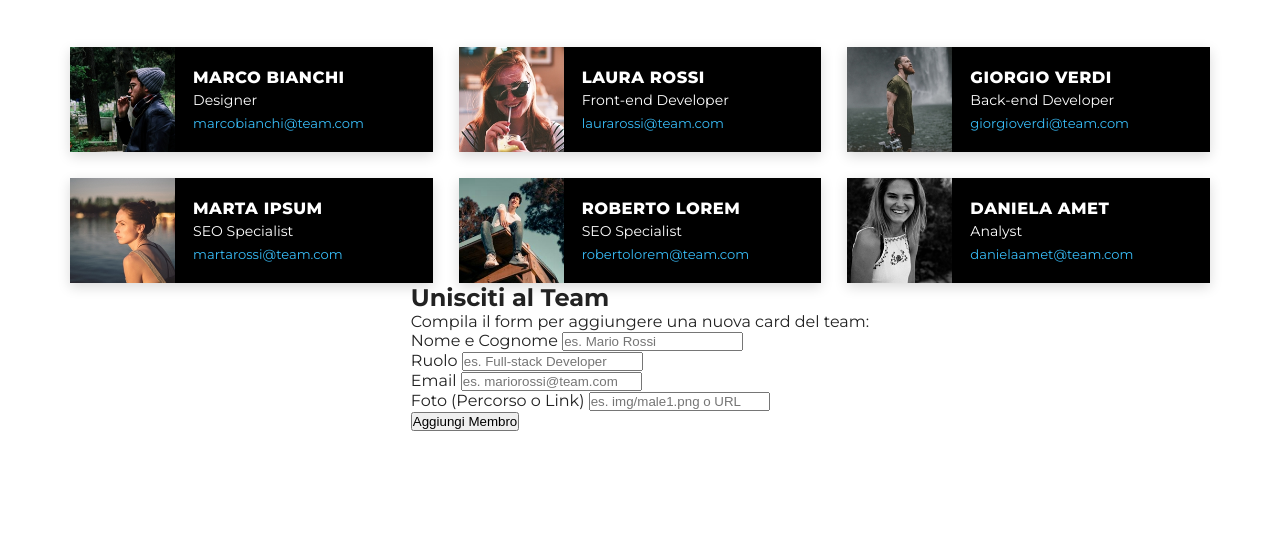
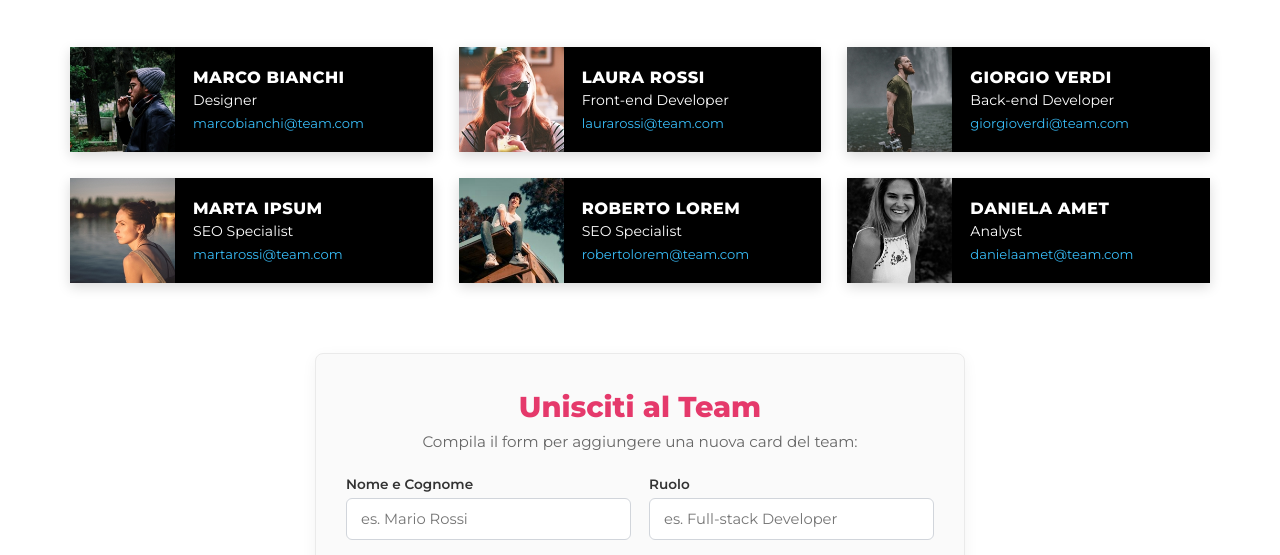
Before and after one commit to CristianDegliantoni/js-our-team, a plain HTML site: page assets 2/index.html in a window 1280 px wide. Shown: the part 199-754 px from the top of the page. Drawn offline with Linux system fonts and the light colour scheme.

Commit message:
risolzuione esercizio bonus

```diff
--- a/assets 2/style.css
+++ b/assets 2/style.css
@@ -38,10 +38,11 @@ body {
     font-weight: 400;
 }
 
-/* Griglia delle card */
+/* Griglia responsive delle card */
+/* Le card vanno automaticamente a capo (responsive) quando lo spazio si riduce */
 .container {
     display: grid;
-    grid-template-columns: repeat(3, 1fr);
+    grid-template-columns: repeat(auto-fit, minmax(320px, 1fr));
     gap: 26px;
     width: 100%;
     max-width: 1140px;
@@ -117,13 +118,91 @@ body {
     text-overflow: ellipsis;
 }
 
-/* Responsiveness per schermi medi e piccoli */
-@media (max-width: 992px) {
-    .container {
-        grid-template-columns: repeat(2, 1fr);
-    }
+/* Sezione Form Aggiunta Membro */
+.form-section {
+    margin-top: 70px;
+    width: 100%;
+    max-width: 650px;
+    background-color: #fafafa;
+    border: 1px solid #eaeaea;
+    border-radius: 8px;
+    padding: 35px 30px;
+    box-shadow: 0 4px 15px rgba(0, 0, 0, 0.05);
 }
 
+.form-section h2 {
+    color: #e5396b;
+    font-size: 1.8rem;
+    font-weight: 800;
+    text-align: center;
+    margin-bottom: 8px;
+}
+
+.form-section > p {
+    text-align: center;
+    color: #666666;
+    font-size: 0.95rem;
+    margin-bottom: 25px;
+}
+
+#add-member-form {
+    display: grid;
+    grid-template-columns: 1fr 1fr;
+    gap: 18px;
+}
+
+.form-group {
+    display: flex;
+    flex-direction: column;
+    gap: 6px;
+}
+
+.form-group label {
+    font-size: 0.85rem;
+    font-weight: 600;
+    color: #333333;
+}
+
+.form-group input {
+    font-family: inherit;
+    font-size: 0.92rem;
+    padding: 11px 14px;
+    border: 1px solid #d1d5db;
+    border-radius: 6px;
+    outline: none;
+    transition: border-color 0.2s, box-shadow 0.2s;
+    background-color: #ffffff;
+}
+
+.form-group input:focus {
+    border-color: #e5396b;
+    box-shadow: 0 0 0 3px rgba(229, 57, 107, 0.15);
+}
+
+#submit-btn {
+    grid-column: span 2;
+    background-color: #e5396b;
+    color: #ffffff;
+    font-family: inherit;
+    font-size: 1rem;
+    font-weight: 700;
+    padding: 13px;
+    border: none;
+    border-radius: 6px;
+    cursor: pointer;
+    transition: background-color 0.2s, transform 0.1s;
+    margin-top: 8px;
+}
+
+#submit-btn:hover {
+    background-color: #cf2757;
+}
+
+#submit-btn:active {
+    transform: scale(0.99);
+}
+
+/* Responsiveness per schermi piccoli */
 @media (max-width: 640px) {
     .team-header h1 {
         font-size: 2.2rem;
@@ -132,4 +211,12 @@ body {
     .container {
         grid-template-columns: 1fr;
     }
+
+    #add-member-form {
+        grid-template-columns: 1fr;
+    }
+
+    #submit-btn {
+        grid-column: span 1;
+    }
 }
```
Also changed, not shown: assets 2/index.html (+5 -2 lines).
